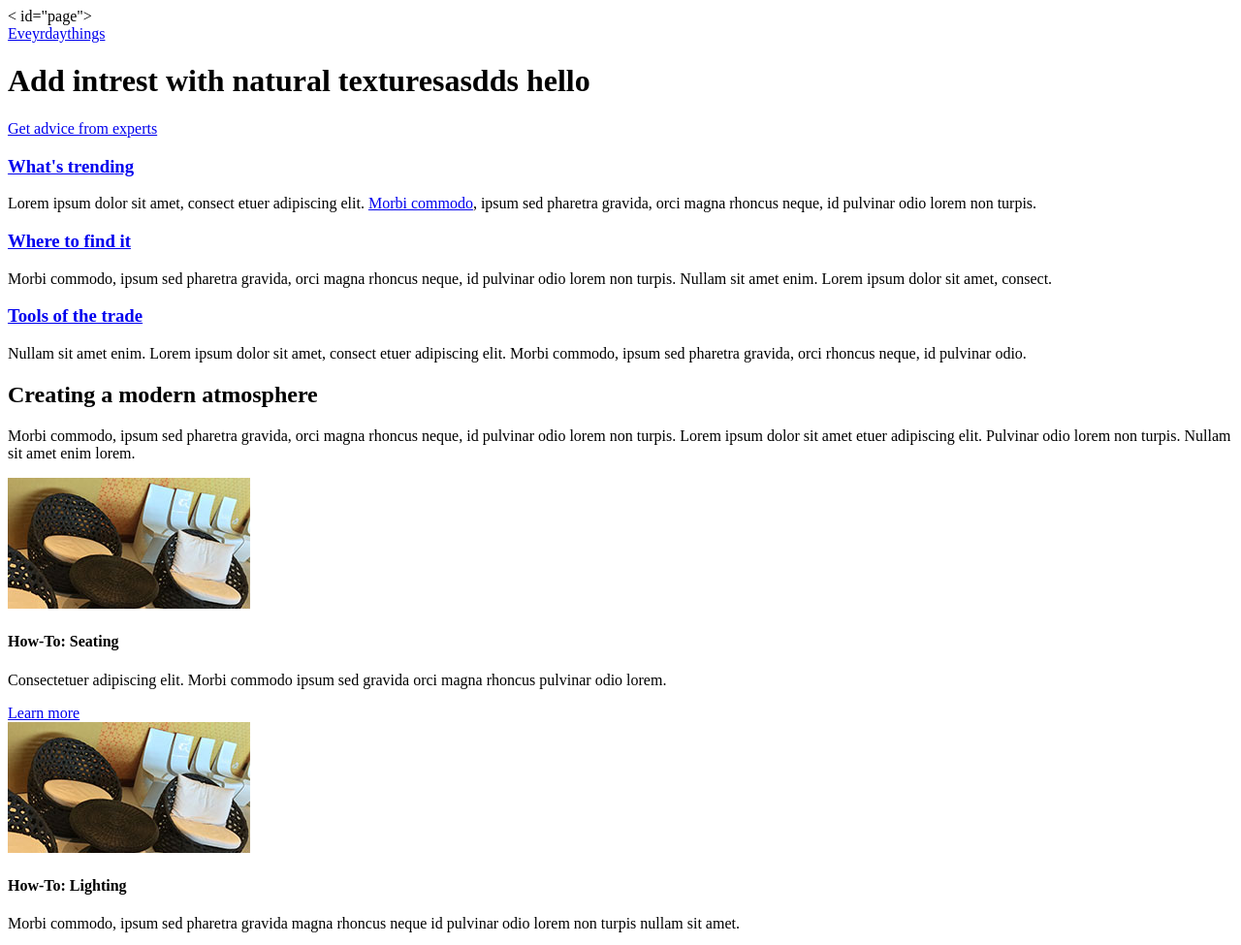
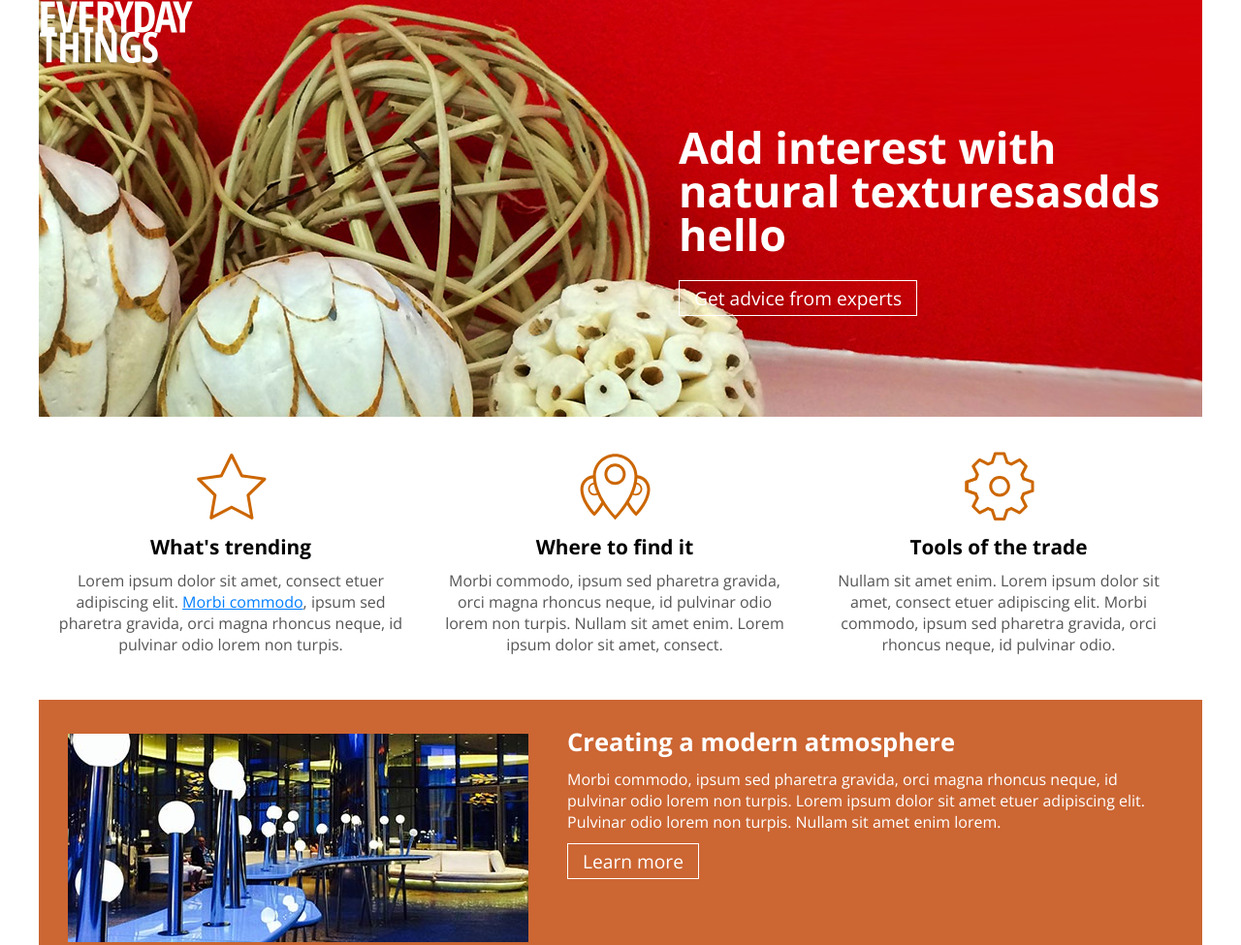
Before and after one commit to kismatkc/responsive, a website: page index.html in a window 1280 px wide. Shown: the top 975 px of the page at 97% size. Drawn offline with nearby package versions, Linux system fonts and the light colour scheme.

Commit message:
atmosphere section completed

```diff
--- a/css/screen.css
+++ b/css/screen.css
@@ -0,0 +1,162 @@
+@import url(https://fonts.googleapis.com/css?family=Open+Sans:300italic,700italic,300,700);
+
+/* Author Information */
+/* Chris Converse */
+
+body {
+  font-family: "Open Sans", sans-serif;
+  font-size: 16px;
+  font-weight: 300;
+  color: #555;
+  margin: 0;
+  padding: 0;
+}
+
+#page {
+  max-width: 1200px;
+  margin: 0 auto;
+  position: relative;
+}
+section {
+  padding: 0 30px;
+}
+/* all anchors with btn class */
+a.btn {
+  text-decoration: none;
+  font-size: 1.2em;
+  color: #fff;
+  border: 1px solid #fff;
+  padding: 4px 15px;
+  transition: background-color 0.5s;
+}
+a.btn:hover {
+  background-color: rgba(0, 0, 0, 0.3);
+}
+
+/* Text Styles */
+h1 {
+  margin: 0 0 1em 0;
+  font-size: 2.8em;
+  font-weight: 700;
+}
+
+h2 {
+  margin: 0 0 0.5em 0;
+  font-size: 1.6em;
+  font-weight: 700;
+  line-height: 1.1em;
+}
+
+h3 {
+  margin: 0 0 0.5em 0;
+  font-size: 1.3em;
+  font-weight: 700;
+}
+
+h4 {
+  margin: 0 0 1.5em 0;
+  font-size: 1em;
+  font-weight: 700;
+}
+
+p {
+  margin: 0 0 1em 0;
+}
+
+a {
+  color: #007eff;
+}
+
+a:visited {
+  color: #65b1ff;
+}
+
+/* Header Styles */
+header {
+  height: 430px;
+  background: #cf0004 url(../img/banner_1200.jpg) no-repeat center bottom;
+  position: relative;
+}
+
+header .logo {
+  background-image: url("../img/logo.svg");
+  background-repeat: no-repeat;
+  position: absolute;
+  top: 15px 20px;
+  width: 160px;
+  height: 66px;
+  background-size: contain;
+  display: block;
+  background-position: 0 0;
+}
+
+header .hero {
+  position: absolute;
+  top: 130px;
+  left: 55%;
+}
+header .hero h1 {
+  line-height: 1em;
+  color: #fff;
+  margin: 0 0 30px 0;
+}
+
+section {
+  padding: 0 30px;
+}
+
+section.atmosphere {
+  background-color: #cc6633;
+  padding-top: 30px;
+  padding-bottom: 30px;
+  color: #fff;
+}
+
+section.atmosphere article {
+  padding: 0 20px 0 515px;
+  background: url("../img/photo_lounge.jpg") no-repeat 0 5px;
+  min-height: 220px;
+}
+
+section.main {
+  margin-top: 20px;
+  margin-bottom: 30px;
+  padding: 0;
+}
+
+section::after {
+  content: " ";
+  display: block;
+  clear: both;
+}
+
+section aside {
+  width: 33%;
+  text-align: center;
+  float: left;
+}
+
+.main .content {
+  margin: 15px;
+  padding-top: 85px;
+  background-size: 75px 75px;
+  background-repeat: no-repeat;
+  background-position: center top;
+}
+section.main aside h3 a {
+  color: #000;
+  text-decoration: none;
+}
+section.main aside h3 a:hover {
+  text-decoration: underline;
+}
+
+section.main aside .content.trending {
+  background-image: url(../img/icon_star.svg);
+}
+section.main aside .content.find-it {
+  background-image: url(../img/icon_marker.svg);
+}
+section.main aside .content.tools {
+  background-image: url(../img/icon_gear.svg);
+}
--- a/index.html
+++ b/index.html
@@ -4,16 +4,16 @@
     <meta http-equiv="Content-Type" content="text/html; charset=UTF-8" />
     <meta name="viewport" content="width=device-width, initial-scale=1" />
     <title>Creating a Responsive Web Design</title>
-    <link rel="stylesheet" media="print" href="./css/print.css" />
+    <!-- <link rel="stylesheet" media="print" href="./css/print.css" /> -->
     <link rel="stylesheet" media="screen" href="./css/screen.css" />
   </head>
 
   <body>
-    < id="page">
+    <div id="page">
       <header class="header">
-        <a href="#" title="everyday things" class="logo">Eveyrdaythings</a>
+        <a href="#" title="everyday things" class="logo"></a>
         <div class="hero">
-          <h1>Add intrest with natural texturesasdds hello</h1>
+          <h1>Add interest with natural texturesasdds hello</h1>
           <a href="#" class="btn" title="Get advice from experts"
             >Get advice from experts</a
           >
@@ -21,7 +21,7 @@
       </header>
       <section class="main">
         <aside>
-          <div class="content">
+          <div class="content trending">
             <h3><a href="#">What's trending</a></h3>
             <p>
               Lorem ipsum dolor sit amet, consect etuer adipiscing elit.
@@ -32,7 +32,7 @@
           </div>
         </aside>
         <aside>
-          <div class="content">
+          <div class="content find-it">
             <h3><a href="#">Where to find it</a></h3>
             <p>
               Morbi commodo, ipsum sed pharetra gravida, orci magna rhoncus
@@ -42,7 +42,7 @@
           </div>
         </aside>
         <aside>
-          <div class="content">
+          <div class="content tools">
             <h3><a href="#">Tools of the trade</a></h3>
             <p>
               Nullam sit amet enim. Lorem ipsum dolor sit amet, consect etuer
@@ -53,14 +53,19 @@
         </aside>
       </section>
 
-      <section class="atomsphere">
-        <h2>Creating a modern atmosphere</h2>
-        <p>
-          Morbi commodo, ipsum sed pharetra gravida, orci magna rhoncus neque,
-          id pulvinar odio lorem non turpis. Lorem ipsum dolor sit amet etuer
-          adipiscing elit. Pulvinar odio lorem non turpis. Nullam sit amet enim
-          lorem.
-        </p>
+      <section class="atmosphere">
+        <article>
+          <h2>Creating a modern atmosphere</h2>
+          <p>
+            Morbi commodo, ipsum sed pharetra gravida, orci magna rhoncus neque,
+            id pulvinar odio lorem non turpis. Lorem ipsum dolor sit amet etuer
+            adipiscing elit. Pulvinar odio lorem non turpis. Nullam sit amet
+            enim lorem.
+          </p>
+          <a class="btn" title="Creating a modern atmosphere" href="#"
+            >Learn more</a
+          >
+        </article>
       </section>
       <section class="howTo">
         <aside>
@@ -141,8 +146,8 @@
         </ul>
       </nav>
       <footer>
-
-        &copy;Everyday <div class="content">
+        &copy;Everyday
+        <div class="content">
           <a href="#" title="Privacy Policy">Privacy Policy</a>
 
           <a href="#" title="Terms of service">Terms of service</a>
--- /dev/null
+++ b/package.json
@@ -0,0 +1,6 @@
+{
+  "dependencies": {
+    "browser-sync": "^2.29.3",
+    "ngrok": "^5.0.0-beta.2"
+  }
+}
```
Also changed, not shown: 1 other file.
